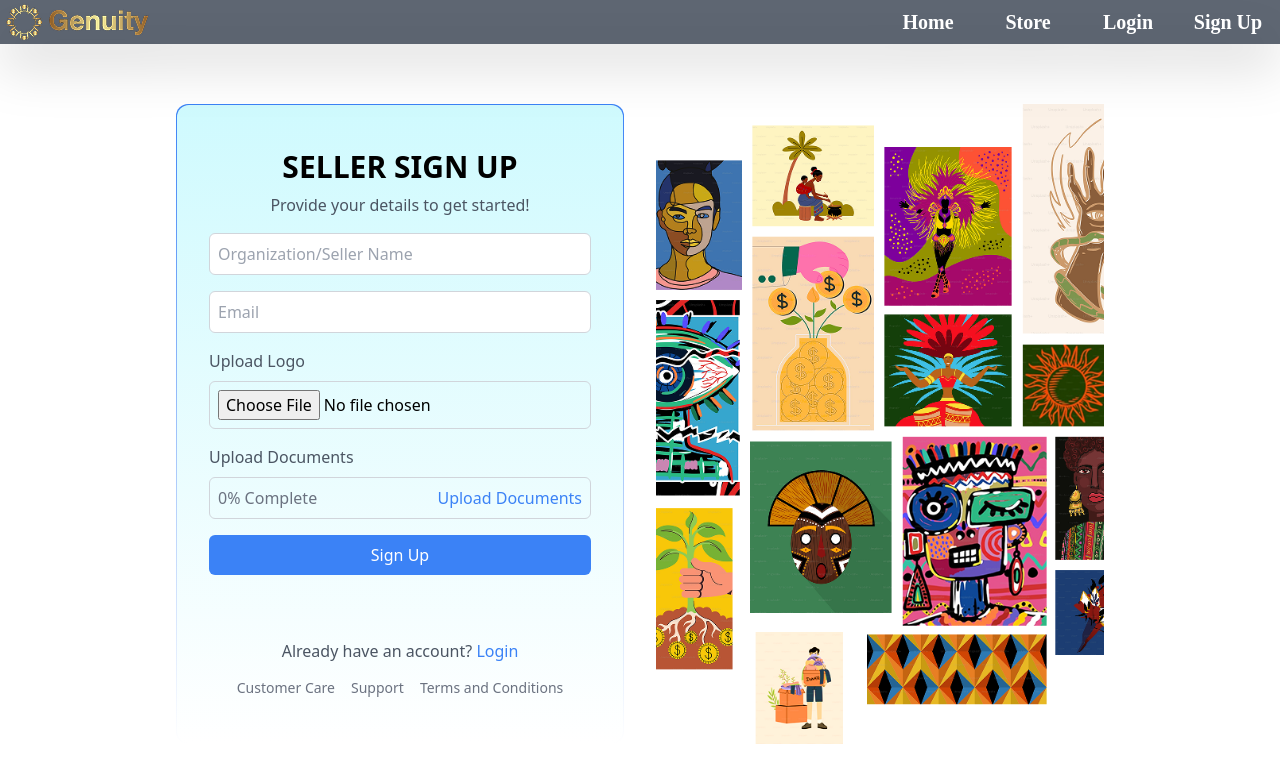
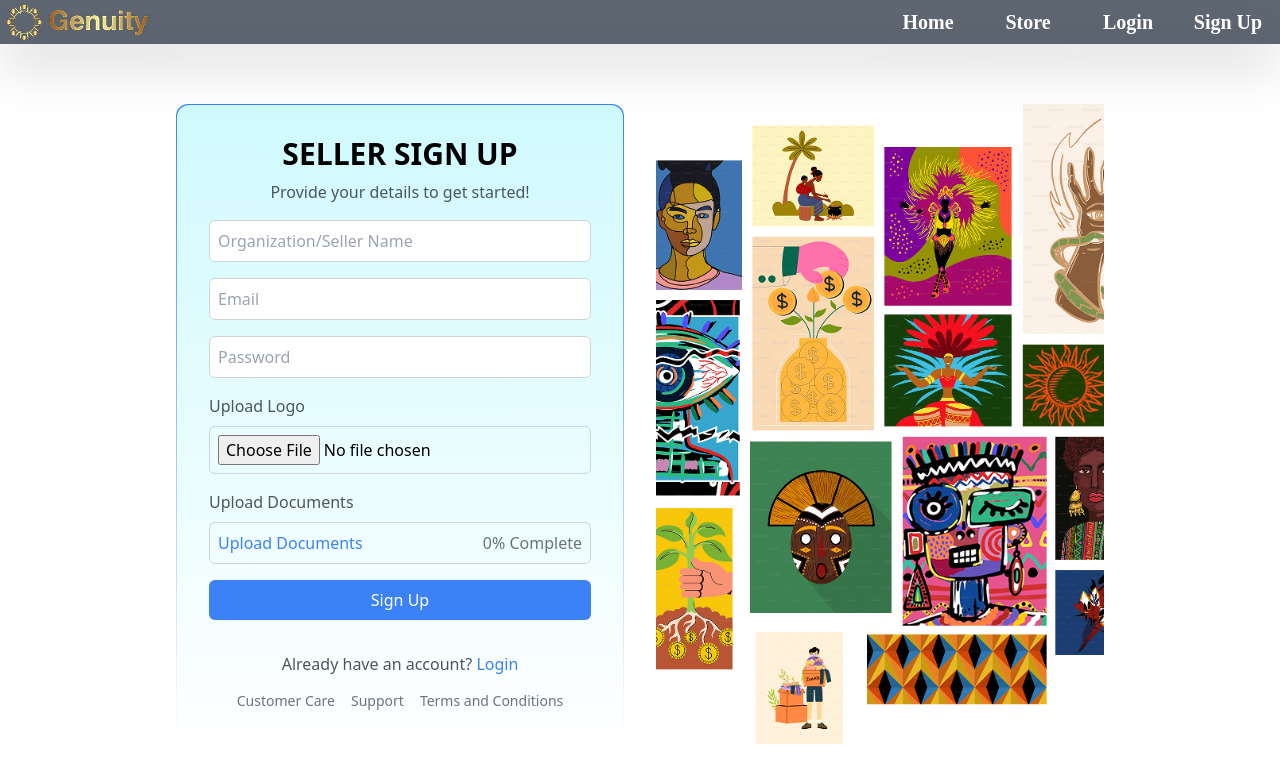
Before and after one commit to manav318/google-solution-challenge, a React (Vite) app in the folder frontend/: page /sign-up-seller in a window 1280 px wide. Shown: the top 782 px of the page. Built offline with nearby package versions, Linux system fonts and the light colour scheme; a web font is replaced by a local one.

Commit message:
password input added in seller sign up

```diff
--- a/frontend/src/components/NavOptions.jsx
+++ b/frontend/src/components/NavOptions.jsx
@@ -8,7 +8,10 @@ const options = () => {
 <Link
   to="/"
   className="w-24 py-1 text-center cursor-pointer hover:scale-105"
-            onClick={() => setClickedLink("home")}
+  onClick={() => {
+    setClickedLink("home");
+    window.scrollTo(0, 0); // Reset scroll position to top
+  }}
 >
   Home
 </Link>
--- a/frontend/src/pages/Login.jsx
+++ b/frontend/src/pages/Login.jsx
@@ -1,4 +1,5 @@
 import React, { useState } from "react";
+import { Link } from "react-router-dom";
 import { initializeApp } from "firebase/app";
 import { getAuth, signInWithEmailAndPassword, signOut } from "firebase/auth";
 
@@ -118,9 +119,11 @@ const Login = () => {
             {/* Sign-up Text */}
             <p className="mt-8 text-gray-600">
               Don't have an account?{" "}
-              <span className="text-blue-500 cursor-pointer hover:underline">
+              <Link
+              to="/sign-up-redirect"
+              className="text-blue-500 cursor-pointer hover:underline">
                 Sign-up
-              </span>
+              </Link>
             </p>
 
             {/* Footer Links */}
--- a/frontend/src/pages/SignUpSeller.jsx
+++ b/frontend/src/pages/SignUpSeller.jsx
@@ -5,6 +5,7 @@ const SignUpSeller = () => {
   // State for form inputs
   const [sellerName, setSellerName] = useState("");
   const [email, setEmail] = useState("");
+  const [password, setPassword] = useState(""); // State for password
   const [logoFile, setLogoFile] = useState(null);
   const [uploadProgress, setUploadProgress] = useState(0); // State for upload progress
 
@@ -12,6 +13,7 @@ const SignUpSeller = () => {
     e.preventDefault();
     console.log("Seller Name:", sellerName);
     console.log("Email:", email);
+    console.log("Password:", password); // Log the password
     console.log("Logo File:", logoFile);
   };
 
@@ -47,6 +49,15 @@ const SignUpSeller = () => {
                 className="w-full p-2 border border-gray-300 rounded-md"
                 required
               />
+              {/* Password Input */}
+              <input
+                type="password"
+                placeholder="Password"
+                value={password}
+                onChange={(e) => setPassword(e.target.value)}
+                className="w-full p-2 border border-gray-300 rounded-md"
+                required
+              />
               <div className="w-full flex flex-col space-y-2">
                 <label className="text-gray-600">Upload Logo</label>
                 <input
@@ -59,15 +70,16 @@ const SignUpSeller = () => {
               <div className="w-full flex flex-col space-y-2">
                 <label className="text-gray-600">Upload Documents</label>
                 <div className="w-full p-2 border border-gray-300 rounded-md flex items-center justify-between">
-                  <span className="text-gray-500">
-                    {uploadProgress === 0 ? "0% Complete" : `${uploadProgress}% Uploaded`}
-                  </span>
-                  <Link
+                <Link
                     to="/sign-up-seller-upload-documents" // Replace with your desired route
                     className="text-blue-500 hover:underline cursor-pointer"
                   >
                     Upload Documents
                   </Link>
+                  <span className="text-gray-500">
+                    {uploadProgress === 0 ? "0% Complete" : `${uploadProgress}% Uploaded`}
+                  </span>
+
                 </div>
               </div>
               <button
@@ -79,7 +91,7 @@ const SignUpSeller = () => {
             </form>
 
             {/* Login Text */}
-            <p className="mt-16 text-gray-600">
+            <p className="mt-8 text-gray-600">
               Already have an account?{" "}
               <Link
               to="/login"
--- a/frontend/src/styles.css
+++ b/frontend/src/styles.css
@@ -7,10 +7,21 @@ body{
   color: black;
 }
 
-.element::-webkit-scrollbar {
-  width: 0px;
+/* Hide the scrollbar track */
+::-webkit-scrollbar {
+  width: 0; /* Remove scrollbar width */
+  background: transparent; /* Make scrollbar track transparent */
 }
 
+/* Hide the scrollbar thumb */
+::-webkit-scrollbar-thumb {
+  background: transparent; /* Make scrollbar thumb transparent */
+}
+
+/* Optional: Hide scrollbar on hover */
+:hover::-webkit-scrollbar-thumb {
+  background: rgba(0, 0, 0, 0.2); /* Show a faint thumb on hover */
+}
 
 
 html, body {
--- a/frontend/vite.config.js
+++ b/frontend/vite.config.js
@@ -1,12 +1,12 @@
-import { defineConfig } from 'vite'
-import react from '@vitejs/plugin-react'
-import { config } from 'dotenv';
-// https://vite.dev/config/
+import { defineConfig } from 'vite';
+import react from '@vitejs/plugin-react';
+import dotenv from 'dotenv';
 
-config()
+dotenv.config();
+
 export default defineConfig({
   plugins: [react()],
-  define:{
+  define: {
     'process.env': process.env
   }
-})
+});
```
Lines whose indentation alone changed are shown as unchanged.
